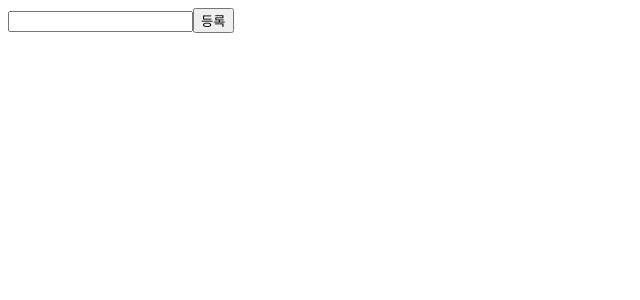
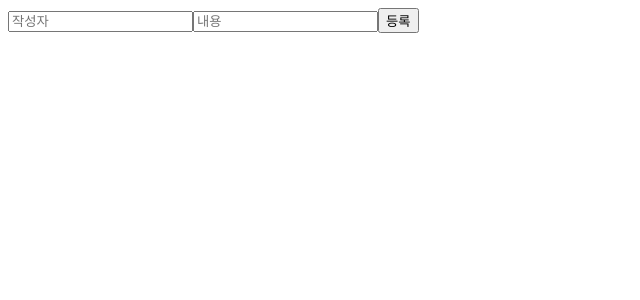
Before and after one commit to pse0515/react, a React (Vite) app: page / in a window 1280 px wide. Shown: the top 300 px of the page, without its empty margins (0-640 px from the left). Built offline with nearby package versions, Linux system fonts and the light colour scheme.

Commit message:
구조분해2

```diff
--- /dev/null
+++ b/src/ch02/App02_4.jsx
@@ -0,0 +1,69 @@
+import { useState } from "react";
+
+function App02_4() {
+    // 전체 todo 객체들이 들어 있는 배열을 저장 할 상태 만들기
+    const [ todos, setTodos ] = useState([]);
+
+    return <>
+        <TodoInput todos={todos} setTodos={setTodos} />
+        <TodoList todos={todos} />
+    </>
+}
+
+
+function TodoInput({ todos, setTodos }) {
+    // input 내용 저장 할 상태 만들기
+    const [ value, setValue ] = useState({
+        writer: "",
+        content: "",
+    });
+
+    // input 내용 value 상태에 저장
+    const handleOnChange = (e) => {
+        const { name, value:inputValue } = e.target;
+        setValue({
+            ...value,
+            [name]: inputValue,
+        });
+    }
+
+    // 등록버튼 누르면 이 함수 동작
+    const handleOnClick = () => {
+
+        // todo 배열에 추가할 todo객체 생성
+        const todo = {
+            // writer: value.writer,
+            // content: value.content,
+            ...value,
+            writeDate: new Date().toLocaleString(),
+        }
+
+        setTodos([...todos, todo]); // todo 배열에 추가
+        // 새로운 배열을 만들어서 기존의 todos에 들어있던 요소들
+        // 스프레드로 다 복사하고 마지막에 새로만든 todo 객체 추가
+
+        setValue({
+            writer: "",
+            content: "",
+        });   // input 내용 초기화
+    }
+
+    return <div>
+        <input type="text" name="writer" value={value.writer} onChange={handleOnChange} placeholder="작성자" />
+        <input type="text" name="content" value={value.content} onChange={handleOnChange} placeholder="내용" />
+        <button onClick={handleOnClick}>등록</button>
+    </div>
+}
+
+
+function TodoList({todos}) {
+    // todos를 받아서 map을 돌려 li 요소로 바꾼다음 화면에 출력
+    // 객체 -> <li> 변환
+    return <ul>
+        {
+            todos.map(todo => <li>작성자: {todo.writer} 내용: {todo.content} 작성일: {todo.writeDate}</li>)
+        }
+    </ul>
+}
+
+export default App02_4;
--- /dev/null
+++ b/src/ch02/App02_5.jsx
@@ -0,0 +1,50 @@
+import { useState } from "react";
+
+function App02_5() {
+
+    const [ todos, setTodos ] = useState([]);
+    const [ author, setAuthor ] = useState("");
+    const [ value, setValue ] = useState("");
+
+    const handleOnClick = () => {
+
+        const todo = {
+            content: value,
+            author: author,
+            writeDate: new Date().toLocaleString(),
+        };
+
+        setTodos([...todos, todo]);
+
+        setAuthor("");
+        setValue("");
+    };
+
+    return (
+        <>
+            <div>
+                <input
+                    type="text"
+                    value={author}
+                    onChange={(e) => setAuthor(e.target.value)}
+                />
+                <input
+                    type="text"
+                    value={value}
+                    onChange={(e) => setValue(e.target.value)}
+                />
+                <button onClick={handleOnClick}>등록</button>
+            </div>
+
+            <ul>
+                {todos.map((todo, idx) => (
+                    <li key={idx}>
+                        작성자: {todo.author} 내용: {todo.content} 작성일: {todo.writeDate}
+                    </li>
+                ))}
+            </ul>
+        </>
+    );
+}
+
+export default App02_5;
--- a/src/main.jsx
+++ b/src/main.jsx
@@ -4,6 +4,8 @@
 import Counter from './ch02/Counter';
 import App02_2 from './ch02/App02_2';
 import App02_3 from './ch02/App02_3';
+import App02_4 from './ch02/App02_4';
+import App02_5 from './ch02/App02_5';
 
 const currentApp = "ch02";
 
@@ -12,8 +14,10 @@
     ch02: <App02 />,
     ch02_2: <App02_2 />,
     ch02_3: <App02_3 />,
+    ch02_4: <App02_4 />,
+    ch02_5: <App02_5/>,
     counter: <Counter />,
 
 }
 
-createRoot(document.getElementById('root')).render(appObj.ch02_3);
+createRoot(document.getElementById('root')).render(appObj.ch02_4);
```
